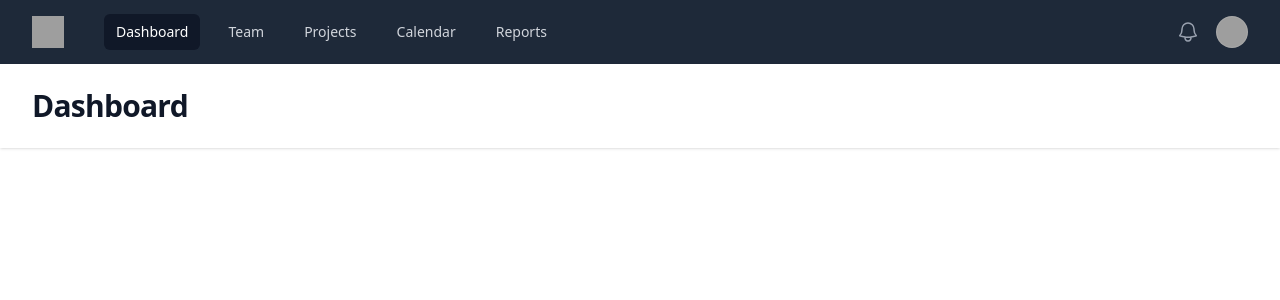
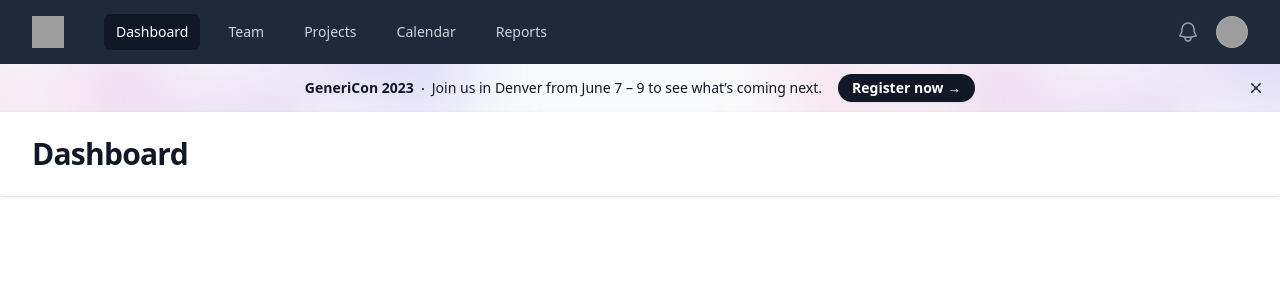
Before and after one commit to maiam/paginadetestes, a React (Vite) app: page / in a window 1280 px wide. Shown: the top 300 px of the page. Built offline with nearby package versions, Linux system fonts and the light colour scheme; grey boxes are pictures that could not be loaded.

Commit message:
inclusao de banner

```diff
--- a/web/App.tsx
+++ b/web/App.tsx
@@ -8,6 +8,7 @@ import {
   MenuItems,
 } from "@headlessui/react";
 import { Bars3Icon, BellIcon, XMarkIcon } from "@heroicons/react/24/outline";
+import { XMarkIcon } from "@heroicons/react/20/solid";
 
 const user = {
   name: "Tom Cook",
@@ -195,6 +196,62 @@ export default function Example() {
           </DisclosurePanel>
         </Disclosure>
 
+        {/* Elements - Banners - With Button */}
+        <div className="relative isolate flex items-center gap-x-6 overflow-hidden bg-gray-50 px-6 py-2.5 sm:px-3.5 sm:before:flex-1">
+          <div
+            aria-hidden="true"
+            className="absolute top-1/2 left-[max(-7rem,calc(50%-52rem))] -z-10 -translate-y-1/2 transform-gpu blur-2xl"
+          >
+            <div
+              style={{
+                clipPath:
+                  "polygon(74.8% 41.9%, 97.2% 73.2%, 100% 34.9%, 92.5% 0.4%, 87.5% 0%, 75% 28.6%, 58.5% 54.6%, 50.1% 56.8%, 46.9% 44%, 48.3% 17.4%, 24.7% 53.9%, 0% 27.9%, 11.9% 74.2%, 24.9% 54.1%, 68.6% 100%, 74.8% 41.9%)",
+              }}
+              className="aspect-577/310 w-144.25 bg-linear-to-r from-[#ff80b5] to-[#9089fc] opacity-30"
+            />
+          </div>
+          <div
+            aria-hidden="true"
+            className="absolute top-1/2 left-[max(45rem,calc(50%+8rem))] -z-10 -translate-y-1/2 transform-gpu blur-2xl"
+          >
+            <div
+              style={{
+                clipPath:
+                  "polygon(74.8% 41.9%, 97.2% 73.2%, 100% 34.9%, 92.5% 0.4%, 87.5% 0%, 75% 28.6%, 58.5% 54.6%, 50.1% 56.8%, 46.9% 44%, 48.3% 17.4%, 24.7% 53.9%, 0% 27.9%, 11.9% 74.2%, 24.9% 54.1%, 68.6% 100%, 74.8% 41.9%)",
+              }}
+              className="aspect-577/310 w-144.25 bg-linear-to-r from-[#ff80b5] to-[#9089fc] opacity-30"
+            />
+          </div>
+          <div className="flex flex-wrap items-center gap-x-4 gap-y-2">
+            <p className="text-sm/6 text-gray-900">
+              <strong className="font-semibold">GeneriCon 2023</strong>
+              <svg
+                viewBox="0 0 2 2"
+                aria-hidden="true"
+                className="mx-2 inline size-0.5 fill-current"
+              >
+                <circle r={1} cx={1} cy={1} />
+              </svg>
+              Join us in Denver from June 7 – 9 to see what’s coming next.
+            </p>
+            <a
+              href="#"
+              className="flex-none rounded-full bg-gray-900 px-3.5 py-1 text-sm font-semibold text-white shadow-xs hover:bg-gray-700 focus-visible:outline-2 focus-visible:outline-offset-2 focus-visible:outline-gray-900"
+            >
+              Register now <span aria-hidden="true">&rarr;</span>
+            </a>
+          </div>
+          <div className="flex flex-1 justify-end">
+            <button
+              type="button"
+              className="-m-3 p-3 focus-visible:-outline-offset-4"
+            >
+              <span className="sr-only">Dismiss</span>
+              <XMarkIcon aria-hidden="true" className="size-5 text-gray-900" />
+            </button>
+          </div>
+        </div>
+
         <header className="relative bg-white shadow-sm">
           <div className="mx-auto max-w-7xl px-4 py-6 sm:px-6 lg:px-8">
             <h1 className="text-3xl font-bold tracking-tight text-gray-900">
```
